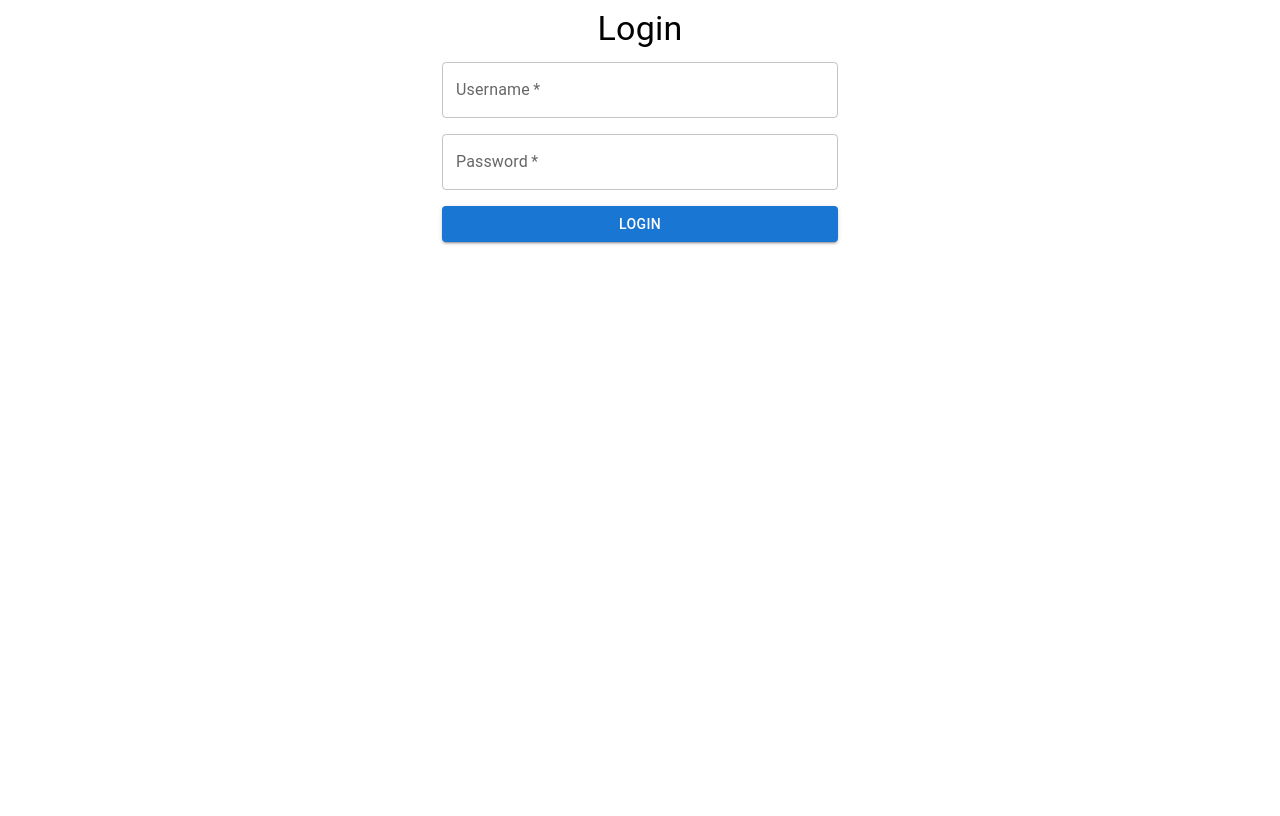
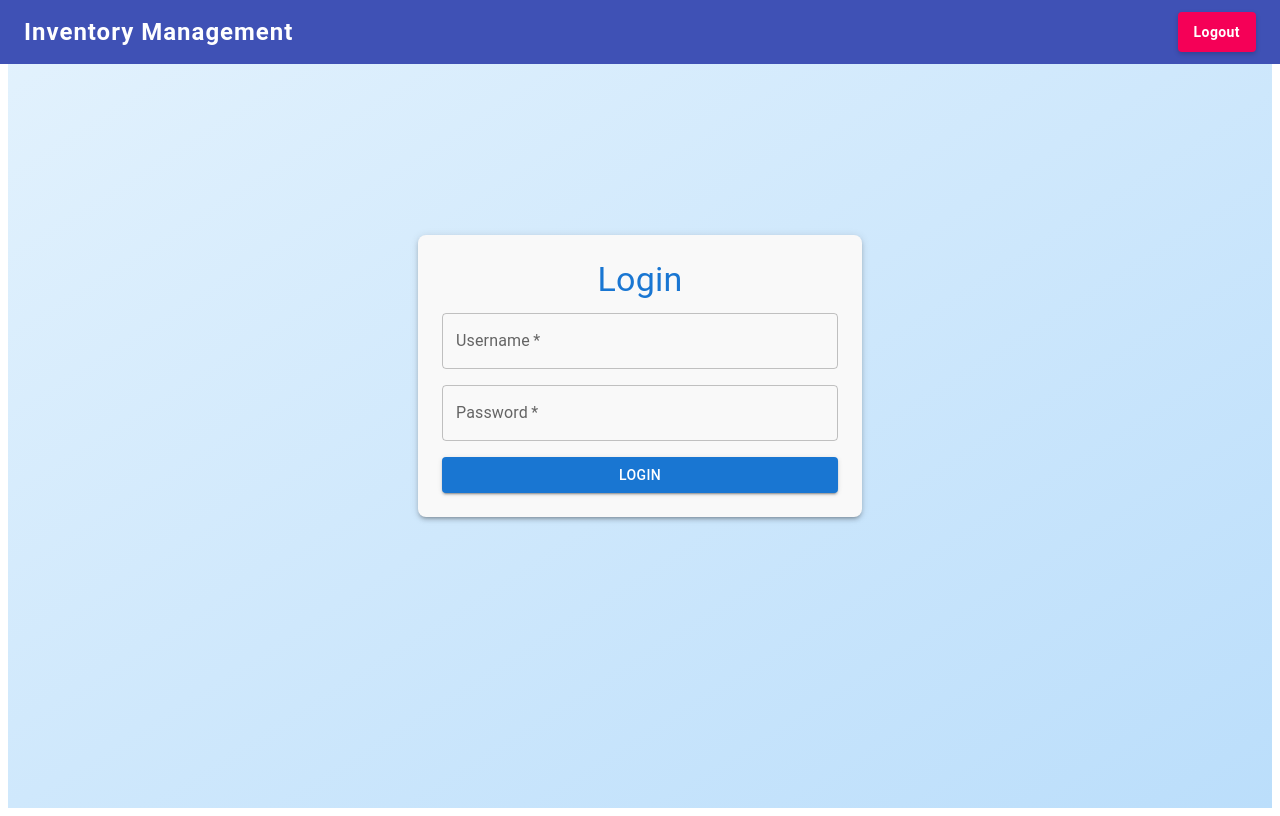
Before and after one commit to HassanJam/stock-management-system, a React (Create React App) app: page / in a window 1280 px wide. Built offline with nearby package versions, Linux system fonts and the light colour scheme.

Commit message:
login page styled again

```diff
--- a/src/pages/LoginPage.js
+++ b/src/pages/LoginPage.js
@@ -34,8 +34,23 @@ const LoginPage = () => {
     };
 
     return (
-        <Container maxWidth="xs">
-            <Typography variant="h4" gutterBottom align="center">
+        <div style={{
+            background: 'linear-gradient(to bottom right, #e3f2fd, #bbdefb)', // Match gradient background from Dashboard
+            minHeight: '100vh'
+        }}>
+            <Header />
+            <Container
+                maxWidth="xs"
+                sx={{
+                    display: 'flex',
+                    flexDirection: 'column',
+                    alignItems: 'center',
+                    justifyContent: 'center',
+                    minHeight: 'calc(100vh - 64px)', // Adjust for the height of the header
+                }}
+            >
+                <Paper elevation={3} sx={{ padding: 3, borderRadius: 2, bgcolor: '#f9f9f9', width: '100%' }}>
+                    <Typography variant="h4" gutterBottom align="center" sx={{ color: '#1976d2' }}>
                         Login
                     </Typography>
                     <Box component="form" onSubmit={handleLogin} display="flex" flexDirection="column" gap={2}>
@@ -56,12 +71,18 @@ const LoginPage = () => {
                             onChange={(e) => setPassword(e.target.value)}
                             required
                         />
-
                         <Button type="submit" variant="contained" color="primary" fullWidth>
                             Login
                         </Button>
                     </Box>
+                </Paper>
             </Container>
+            <Snackbar open={openSnackbar} autoHideDuration={6000} onClose={handleCloseSnackbar}>
+                <Alert onClose={handleCloseSnackbar} severity="error" sx={{ width: '100%' }}>
+                    {error}
+                </Alert>
+            </Snackbar>
+        </div>
     );
 };
 
```
Lines whose indentation alone changed are shown as unchanged.
